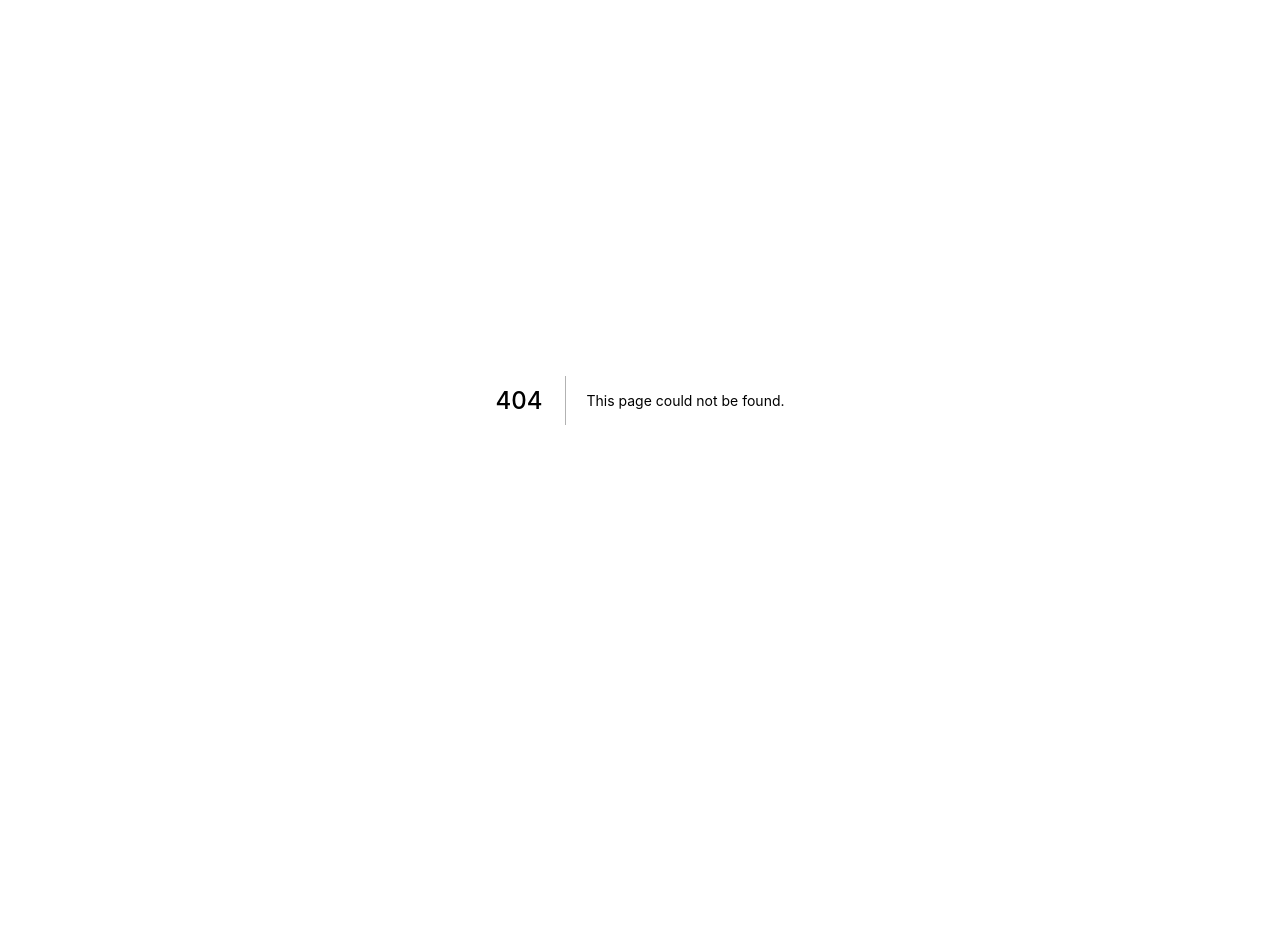
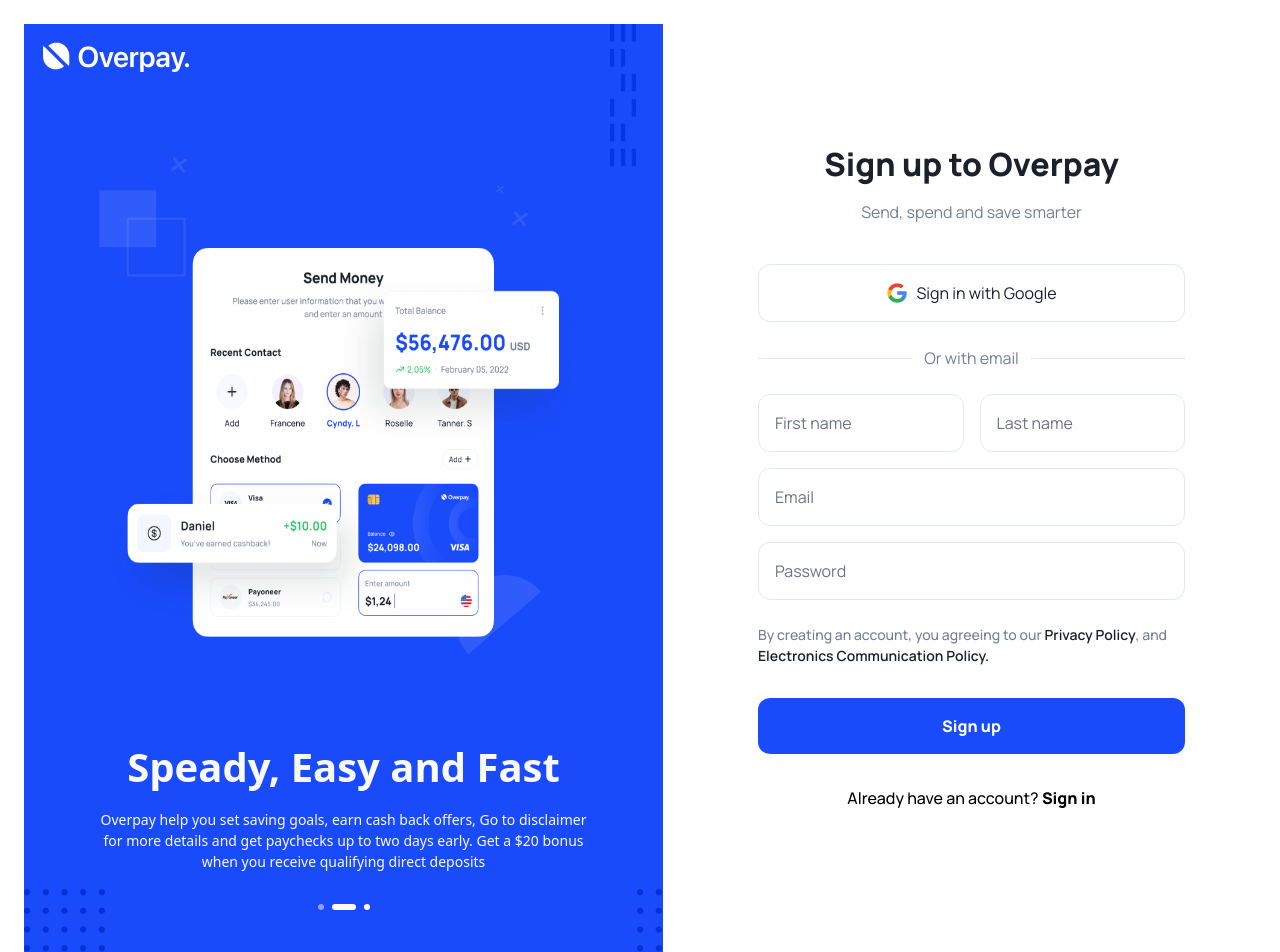
Before and after one commit to ankit-rawani/overpay, a Next.js app: page /signup in a window 1280 px wide. Before the commit this address had no page. Shown: the top 952 px of the page. Before the commit the page ends 800 px from the top, so only its background shows below. Built offline with nearby package versions, Linux system fonts and the light colour scheme.

Commit message:
Add: signup page

```diff
--- a/pages/index.tsx
+++ b/pages/index.tsx
@@ -6,7 +6,7 @@
 const Home: NextPage = () => {
   return (
     <div>
-      <Layout title="Overpay">
+      <Layout title="Sign in | Overpay">
         <div className="flex items-center justify-between">
           <div className="w-full h-full min-h-[1024px]">
             <div className="mt-12 ml-12">
--- /dev/null
+++ b/pages/signup.tsx
@@ -0,0 +1,90 @@
+import type { NextPage } from 'next'
+import Layout from '../components/Layout'
+import Image from 'next/image'
+import Link from 'next/link'
+
+const Signup: NextPage = () => {
+  return (
+    <div>
+      <Layout title="Sign up | Overpay">
+        <div className="flex items-center justify-between">
+            <div className="bg-primary-base h-[976px] w-[639px] text-grayscale-50 ml-6">
+                <div className="absolute z-10 ml-4 mt-4">
+                    <Image src="/images/logo-white.png" height={32} width={149} alt="logo" />
+                </div>
+                <div className="pt-[224px] bg-[url('/images/pattern.png')] w-[639px] h-[976px]">
+                <div className="overflow-x-hidden flex items-center w-[639px]">
+                    <div className="w-[639px] min-w-[639px] animate-[carousel_12s_ease-in-out_infinite]">
+                        <div className="mx-auto w-max">
+                            <Image height={389} width={477} src="/images/tile1.png" alt="Get better with money" />
+                        </div>
+                        <h2 className="text-center font-extrabold text-4xl leading-[44px] mt-[102px]">Get better with money</h2>
+                        <p className="font-normal text-sm mt-5 mx-auto text-center min-w-[500px] w-8/12">
+                            Overpay help you set saving goals, earn cash back offers, Go to disclaimer for more details and get paychecks up to two days early. Get a <span className="text-warning-base font-extrabold">$20</span> bonus when you receive qualifying direct deposits
+                        </p>
+                    </div>
+                    <div className="w-[639px] min-w-[639px] animate-[carousel_12s_ease-in-out_infinite]">
+                        <div className="mx-auto w-max">
+                            <Image height={389} width={477} src="/images/tile1.png" alt="Get better with money" />
+                        </div>
+                        <h2 className="text-center font-extrabold text-4xl leading-[44px] mt-[102px]">Speady, Easy and Fast</h2>
+                        <p className="font-normal text-sm mt-5 mx-auto text-center min-w-[500px] w-8/12">
+                            Overpay help you set saving goals, earn cash back offers, Go to disclaimer for more details and get paychecks up to two days early. Get a $20 bonus when you receive qualifying direct deposits
+                        </p>
+                    </div>
+                    <div className="w-[639px] min-w-[639px] animate-[carousel_12s_ease-in-out_infinite]">
+                        <div className="mx-auto w-max">
+                            <Image height={389} width={477} src="/images/tile1.png" alt="Get better with money" />
+                        </div>
+                        <h2 className="text-center font-extrabold text-4xl leading-[44px] mt-[102px]">Get better with money</h2>
+                        <p className="font-normal text-sm mt-5 mx-auto text-center min-w-[500px] w-8/12">
+                            Overpay help you set saving goals, earn cash back offers, Go to disclaimer for more details and get paychecks up to two days early. Get a <span className="text-warning-base font-extrabold">$20</span> bonus when you receive qualifying direct deposits
+                        </p>
+                    </div>
+                </div>
+                <div className="mt-8 flex items-center mx-auto w-max">
+                    <div className="rounded-full w-1.5 h-1.5 animate-[blob_12s_ease-in-out_infinite] bg-grayscale-50"></div>
+                    <div className="rounded-full w-1.5 h-1.5 animate-[blob_12s_3.4s_ease-in-out_infinite] bg-grayscale-50 ml-2"></div>
+                    <div className="rounded-full w-1.5 h-1.5 animate-[blob_12s_7.4s_ease-in-out_infinite] bg-grayscale-50 ml-2"></div>
+                </div>
+                </div>
+            </div>
+            <div className="w-full h-full min-h-[1024px]">
+                <div className="w-[427px] font-font mx-auto mt-36">
+                <h1 className="text-3xl font-extrabold leading-10 text-center text-grayscale-900">Sign up to Overpay</h1>
+                <p className="text-base leading-6 text-center text-grayscale-600 mt-4">Send, spend and save smarter</p>
+                <button className="w-full text-grayscale-900 border border-grayscale-300 py-4 mt-10 rounded-default outline-none active:bg-grayscale-300">
+                    <p className="flex items-center w-max mx-auto">
+                    <Image src="/images/google.png" height={22} width={22} alt="Google" />
+                    <span className="ml-2">Sign in with Google</span>
+                    </p>
+                </button>
+                <div className="flex items-center justify-between mt-6">
+                    <div className="min-w-[125px] w-full h-px bg-grayscale-300"></div>
+                    <p className="w-max px-3 whitespace-nowrap mx-auto text-base text-grayscale-600">Or with email</p>
+                    <div className="min-w-[125px] w-full h-px bg-grayscale-300"></div>
+                </div>
+                <div className="mt-6 flex">
+                    <input className="w-full border border-grayscale-300 rounded-default p-4" type="text" placeholder="First name" />
+                    <input className="w-full ml-4 border border-grayscale-300 rounded-default p-4" type="text" placeholder="Last name" />
+                </div>
+                <input className="w-full mt-4 border border-grayscale-300 rounded-default p-4" type="text" placeholder="Email" />
+                <input className="w-full mt-4 border border-grayscale-300 rounded-default p-4" type="password" placeholder="Password" />
+                <div className="mt-6 text-grayscale-600 font-medium text-sm">
+                    By creating an account, you agreeing to our <span className="text-grayscale-900 font-semibold">Privacy Policy</span>, and <span className="text-grayscale-900 font-semibold">Electronics Communication Policy.</span>
+                </div>
+                <button className="w-full outline-none hover:bg-primary-400 active:bg-primary-base bg-primary-base text-center py-4 rounded-default mt-8 font-extrabold text-grayscale-50">Sign up</button>
+                <div className="text-center mt-8 font-medium leading-6">Already have an account? <Link href="/"><a className="font-extrabold">Sign in</a></Link></div>
+                </div>
+                <div className="flex text-base leading-6 text-center text-grayscale-600 ml-12 mt-[156px] mr-12 justify-between">
+                <div>Privacy Policy</div>
+                <div>Copyright 2022</div>
+                </div>
+            </div>
+        </div>
+      </Layout>
+    </div>
+  )
+}
+
+export default Signup
```
